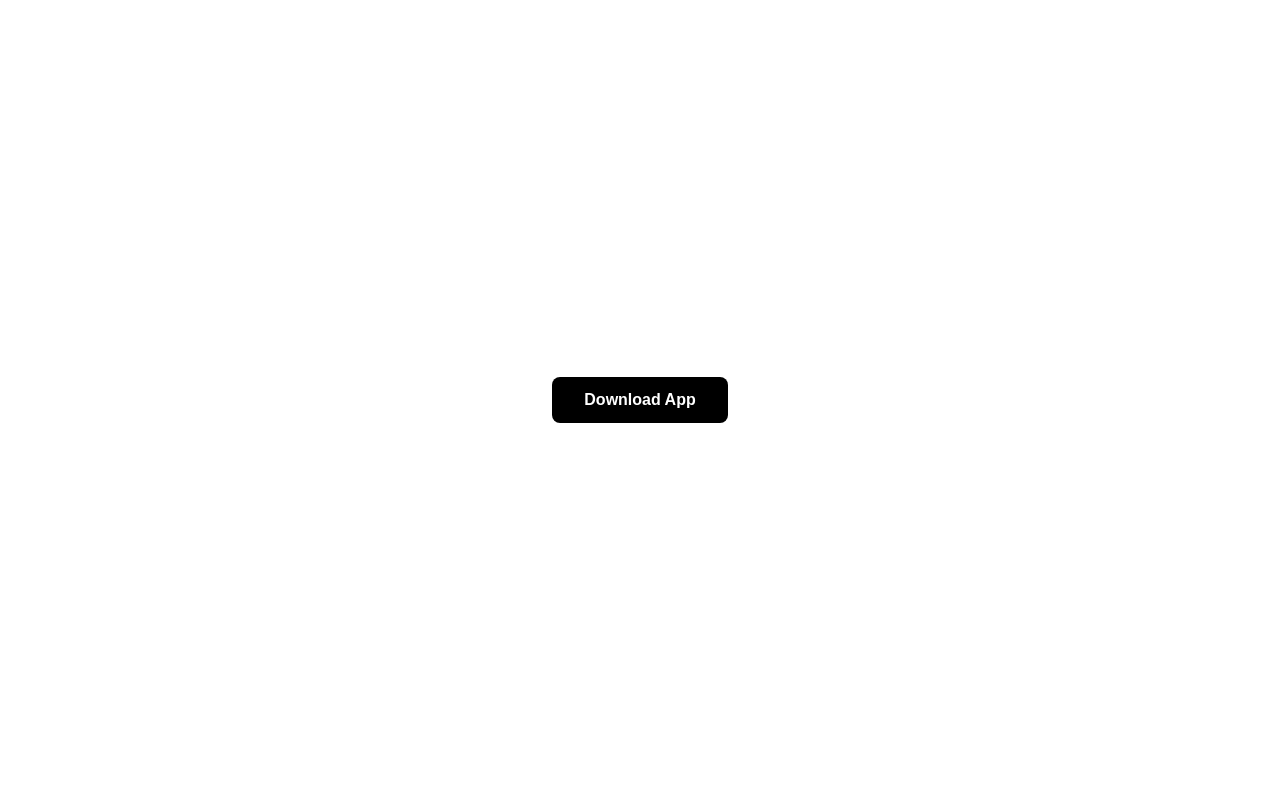
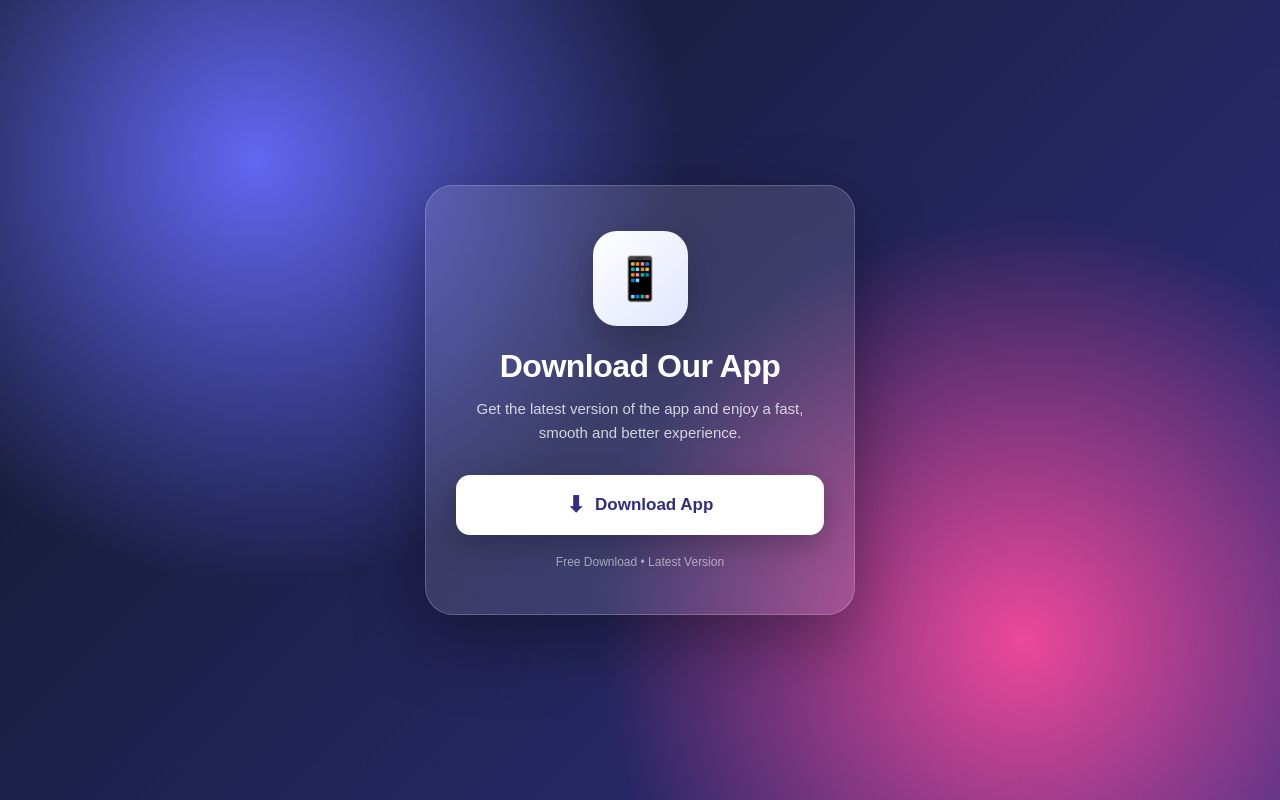
Before and after one commit to sexychat-apk/1rs-me-girl-se-baat, a plain HTML site: page index.html in a window 1280 px wide. Drawn offline with Linux system fonts and the light colour scheme.

Commit message:
Update index.html

```diff
--- a/index.html
+++ b/index.html
@@ -3,6 +3,7 @@
 <head>
   <meta charset="UTF-8">
   <meta name="viewport" content="width=device-width, initial-scale=1.0">
+
   <title>Download App</title>
 
   <style>
@@ -14,35 +15,147 @@
 
     body {
       min-height: 100vh;
-      background: #fff;
+      font-family: Arial, Helvetica, sans-serif;
+      background:
+        radial-gradient(circle at 20% 20%, #6366f1 0%, transparent 35%),
+        radial-gradient(circle at 80% 80%, #ec4899 0%, transparent 35%),
+        linear-gradient(135deg, #111827, #312e81);
       display: flex;
+      align-items: center;
       justify-content: center;
+      padding: 20px;
+      color: white;
+    }
+
+    .card {
+      width: 100%;
+      max-width: 430px;
+      text-align: center;
+      padding: 45px 30px;
+      border-radius: 28px;
+
+      background: rgba(255, 255, 255, 0.12);
+      border: 1px solid rgba(255, 255, 255, 0.2);
+      backdrop-filter: blur(20px);
+      -webkit-backdrop-filter: blur(20px);
+
+      box-shadow: 0 25px 70px rgba(0, 0, 0, 0.35);
+    }
+
+    .app-icon {
+      width: 95px;
+      height: 95px;
+      margin: 0 auto 22px;
+
+      border-radius: 24px;
+      background: linear-gradient(135deg, #ffffff, #e0e7ff);
+
+      display: flex;
       align-items: center;
-      font-family: Arial, sans-serif;
+      justify-content: center;
+
+      font-size: 42px;
+      color: #4f46e5;
+
+      box-shadow: 0 12px 35px rgba(0, 0, 0, 0.25);
+    }
+
+    h1 {
+      font-size: 32px;
+      margin-bottom: 12px;
+      letter-spacing: -0.5px;
+    }
+
+    .description {
+      color: rgba(255, 255, 255, 0.78);
+      font-size: 15px;
+      line-height: 1.6;
+      margin-bottom: 30px;
     }
 
     .download-btn {
-      padding: 14px 32px;
-      background: #000;
-      color: #fff;
+      display: flex;
+      align-items: center;
+      justify-content: center;
+      gap: 10px;
+
+      width: 100%;
+      padding: 17px 20px;
+
+      border-radius: 14px;
+      background: white;
+      color: #312e81;
+
       text-decoration: none;
-      border-radius: 8px;
-      font-size: 16px;
-      font-weight: 600;
-      transition: 0.2s;
+      font-size: 17px;
+      font-weight: 700;
+
+      box-shadow: 0 10px 30px rgba(0, 0, 0, 0.25);
+
+      transition: all 0.25s ease;
     }
 
     .download-btn:hover {
-      opacity: 0.8;
+      transform: translateY(-3px);
+      box-shadow: 0 15px 35px rgba(0, 0, 0, 0.35);
+    }
+
+    .download-btn:active {
+      transform: scale(0.98);
+    }
+
+    .download-icon {
+      font-size: 22px;
+    }
+
+    .info {
+      margin-top: 20px;
+      font-size: 12px;
+      color: rgba(255, 255, 255, 0.55);
+    }
+
+    @media (max-width: 480px) {
+      .card {
+        padding: 38px 22px;
+      }
+
+      h1 {
+        font-size: 28px;
+      }
     }
   </style>
 </head>
 
 <body>
 
-  <a class="download-btn" href="YOUR_APP_LINK_HERE" download>
-    Download App
-  </a>
+  <div class="card">
+
+    <div class="app-icon">
+      📱
+    </div>
+
+    <h1>Download Our App</h1>
+
+    <p class="description">
+      Get the latest version of the app and enjoy a fast,
+      smooth and better experience.
+    </p>
+
+    <!-- APK / APP LINK YAHAN DAALO -->
+    <a
+      class="download-btn"
+      href="YOUR_APK_LINK_HERE"
+      download
+    >
+      <span class="download-icon">⬇</span>
+      Download App
+    </a>
+
+    <div class="info">
+      Free Download • Latest Version
+    </div>
+
+  </div>
 
 </body>
 </html>
```
